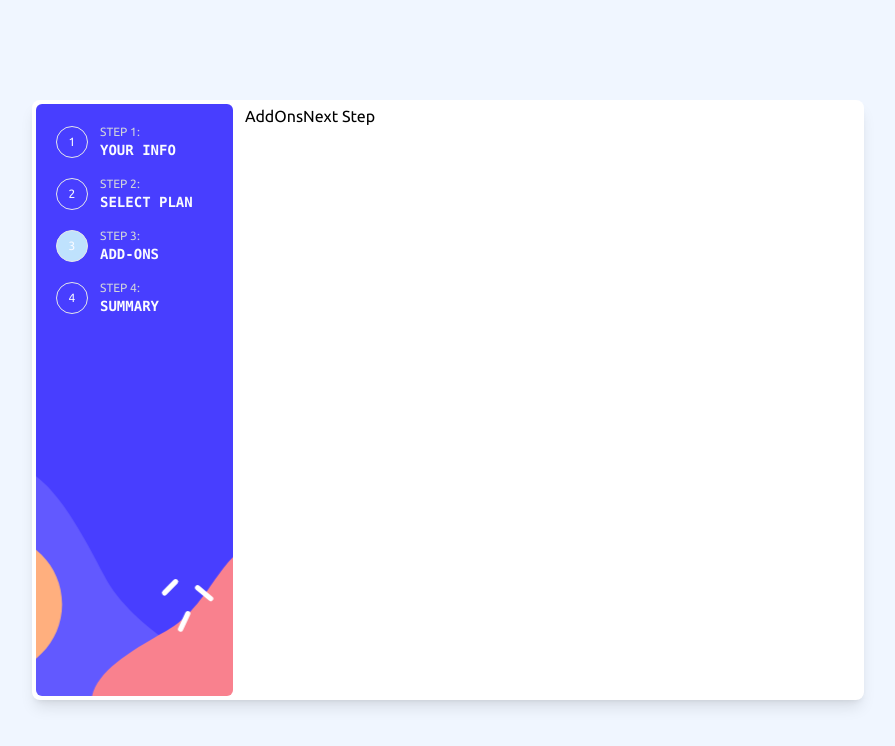
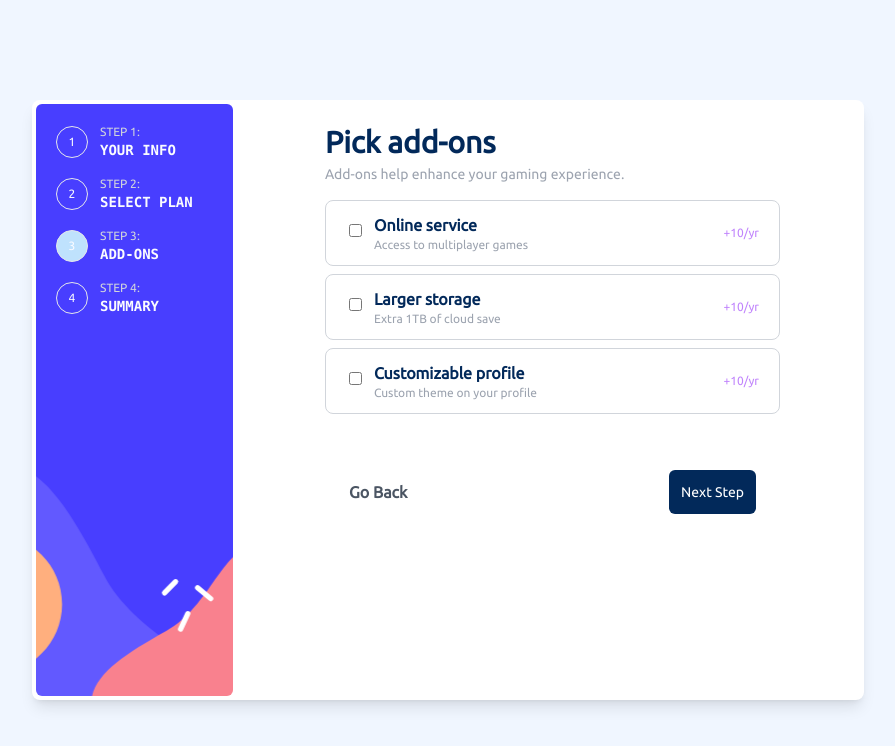
Before and after one commit to Muadh-Adekunle-Monsuru/multi-form-login, a React (Vite) app: page /add-ons in a window 1280 px wide. Shown: the top 746 px of the page, without its empty margins (192-1087 px from the left). Built offline with nearby package versions, Linux system fonts and the light colour scheme.

Commit message:
add-ons page nearly complete

```diff
--- /dev/null
+++ b/src/components/AddOnOption.tsx
@@ -0,0 +1,12 @@
+export default function AddOnOption({ name, description }) {
+	return (
+		<div className='py-3 p-2 border border-gray-300 hover:border-purple-800 flex justify-between items-center cursor-pointer rounded-lg'>
+			<div className='px-5'></div>
+			<div className='flex-grow'>
+				<div className='font-bold font-lg'>{name}</div>
+				<div className='text-xs text-gray-400'>{description}</div>
+			</div>
+			<div className='text-purple-400 text-xs px-3'>+10/yr</div>
+		</div>
+	);
+}
--- a/src/pages/AddOns.tsx
+++ b/src/pages/AddOns.tsx
@@ -1,12 +1,112 @@
-import React from 'react';
 import { Link } from 'react-router-dom';
+import AddOnOption from '../components/AddOnOption';
+import { useDispatch, useSelector } from 'react-redux';
+import { addAddons } from '../redux/FormReducer';
+import { RootState } from '../redux/store';
 export default function AddOns() {
+	const dispatch = useDispatch();
+	const store = useSelector((state: RootState) => state.formData.addOns);
+	const monthly = useSelector(
+		(state: RootState) => state.formData.plan.monthly
+	);
+	const price = {
+		monthly: {
+			'Online service': '1',
+			'Larger storage': '2',
+			'Customizable profile': '2',
+		},
+		yearly: {
+			'Online service': '10',
+			'Larger storage': '20',
+			'Customizable profile': '20',
+		},
+	};
+	const getPrice = (name, monthly) => {
+		if (monthly) {
+			return price.monthly[name];
+		}
+		return price.yearly[name];
+	};
+	const handleChange = () => {
+		const form = document.forms['PlanForm'];
+		const selection = {
+			'Online service': form.addOn1.checked,
+			'Larger storage': form.addOn2.checked,
+			'Customizable profile': form.addOn3.checked,
+		};
+		console.log(selection);
+		dispatch(addAddons(selection));
+	};
 	return (
-		<div>
-			AddOns
-			<Link to={'/summary'}>
-				<button>Next Step</button>
-			</Link>
-		</div>
+		<section className='lg:px-20 py-5 px-4 text-marine-blue h-full'>
+			<div>
+				<h1 className='font-bold  text-3xl '>Pick add-ons</h1>
+				<p className='text-gray-400 text-sm lg:py-1'>
+					Add-ons help enhance your gaming experience.
+				</p>
+			</div>
+			<form id='PlanForm'>
+				<div className='flex flex-col gap-2 py-3'>
+					<label className='relative'>
+						<input
+							name='addOn1'
+							type='checkbox'
+							value='Online service'
+							checked={store['Online service']}
+							onChange={handleChange}
+							className='absolute top-6 left-6 '
+						/>
+						<AddOnOption
+							name='Online service'
+							description='Access to multiplayer games'
+						/>
+					</label>
+					<label className='relative'>
+						<input
+							name='addOn2'
+							type='checkbox'
+							value='Larger storage'
+							checked={store['Larger storage']}
+							onChange={handleChange}
+							className='absolute top-6 left-6 '
+						/>
+						<AddOnOption
+							name='Larger storage'
+							description='Extra 1TB of cloud save'
+						/>
+					</label>
+					<label className='relative'>
+						<input
+							name='addOn3'
+							type='checkbox'
+							value='Customizable profile'
+							checked={store['Customizable profile']}
+							onChange={handleChange}
+							className='absolute top-6 left-6 '
+						/>
+						<AddOnOption
+							name='Customizable profile'
+							description='Custom theme on your profile'
+						/>
+					</label>
+				</div>
+			</form>
+			{/* bottom nav */}
+			<div className='flex justify-between lg:mt-12 items-center'>
+				<Link to={'/plan'}>
+					<p className='lg:relative absolute bottom-1 left-6 font-bold hover:text-purplish-blue cursor-pointer text-gray-600'>
+						Go Back
+					</p>
+				</Link>
+				<Link to={'/summary'}>
+					<button
+						className='absolute bottom-1 right-6 lg:relative float-end p-3 bg-marine-blue text-white rounded-md text-sm hover:bg-purplish-blue'
+						type='submit'
+					>
+						Next Step
+					</button>
+				</Link>
+			</div>
+		</section>
 	);
 }
--- a/src/pages/PersonalInfo.tsx
+++ b/src/pages/PersonalInfo.tsx
@@ -69,26 +69,28 @@ export default function PersonalInfo() {
 		}
 	};
 	return (
-		<section className='lg:px-20 py-5 text-marine-blue'>
-			<div>
+		<section className='lg:px-20 pt-5 text-marine-blue'>
+			<div className='flex flex-col'>
 				<h1 className='font-bold text-3xl '>Personal info</h1>
 				<p className='text-gray-400 text-sm py-1'>
 					Please provide your name,email address and phone number
 				</p>
-
 				<form
 					id='myForm'
-					className='py-4 font-semibold space-y-5 lg:space-y-3'
+					className='py-3 font-semibold space-y-5 lg:space-y-3  flex-grow'
 					onChange={handleChange}
 					onSubmit={handleSubmit}
 				>
-					<div className='flex flex-col gap-1'>
-						<label className='text-sm'>Name</label>
+					<div className='flex flex-col '>
+						<label className='text-sm flex justify-between'>
+							Name
 							{errors.name && (
-							<div className='text-red-500 text-xs text-right'>
+								<span className='text-red-500 text-xs text-right'>
 									{errors.name}
-							</div>
+								</span>
 							)}
+						</label>
+
 						<input
 							name='username'
 							id='name'
@@ -100,12 +102,15 @@ export default function PersonalInfo() {
 						/>
 					</div>
 					<div className='flex flex-col gap-1'>
-						<label className='text-sm'>Email Address</label>
+						<label className='text-sm flex justify-between'>
+							Email Address
 							{errors.email && (
-							<div className='text-red-500 text-xs text-right'>
+								<span className='text-red-500 text-xs text-right'>
 									{errors.email}
-							</div>
+								</span>
 							)}
+						</label>
+
 						<input
 							name='email'
 							placeholder='Email'
@@ -116,16 +121,18 @@ export default function PersonalInfo() {
 						/>
 					</div>
 					<div className='flex flex-col gap-1'>
-						<label className='text-sm'>Phone Number</label>
+						<label className='text-sm flex justify-between'>
+							Phone Number
 							{errors.phone && (
-							<div className='text-red-500 text-xs text-right'>
+								<span className='text-red-500 text-xs text-right'>
 									{errors.phone}
-							</div>
+								</span>
 							)}
+						</label>
 						<input
 							name='phone'
 							placeholder='e.g +243 555 334 333'
-							className={`p-2 border rounded-md border-purple-900 mb-12  ${
+							className={`p-2 border rounded-md border-purple-900   ${
 								errors.phone ? 'border-2 border-red-500' : ''
 							}`}
 							value={store.phone}
--- a/src/pages/SelectPlan.tsx
+++ b/src/pages/SelectPlan.tsx
@@ -125,7 +125,7 @@ export default function SelectPlan() {
 			</form>
 			<div className='flex justify-between lg:mt-12 items-center'>
 				<Link to={'/'}>
-					<p className='lg:relative absolute bottom-1 left-6 font-bold hover:text-purplish-blue cursor-pointer'>
+					<p className='lg:relative absolute bottom-1 left-6 font-bold hover:text-purplish-blue cursor-pointer text-gray-600'>
 						Go Back
 					</p>
 				</Link>
--- a/src/redux/FormReducer.tsx
+++ b/src/redux/FormReducer.tsx
@@ -16,6 +16,11 @@ interface data {
 		price: string;
 		monthly: boolean;
 		yearly: boolean;
+	};
+	addOns: {
+		'Online service': boolean;
+		'Larger storage': boolean;
+		'Customizable profile': boolean;
 	};
 }
 
@@ -36,6 +41,11 @@ const initialState: data = {
 		monthly: true,
 		yearly: false,
 	},
+	addOns: {
+		'Online service': false,
+		'Larger storage': false,
+		'Customizable profile': false,
+	},
 };
 
 const dataSlice = createSlice({
@@ -51,8 +61,12 @@ const dataSlice = createSlice({
 		addPlan: (state, action) => {
 			state.plan = action.payload;
 		},
+		addAddons: (state, action) => {
+			state.addOns = action.payload;
+		},
 	},
 });
 
-export const { addPersonalInfo, addErrors, addPlan } = dataSlice.actions;
+export const { addPersonalInfo, addErrors, addPlan, addAddons } =
+	dataSlice.actions;
 export default dataSlice.reducer;
```
Lines whose indentation alone changed are shown as unchanged.
